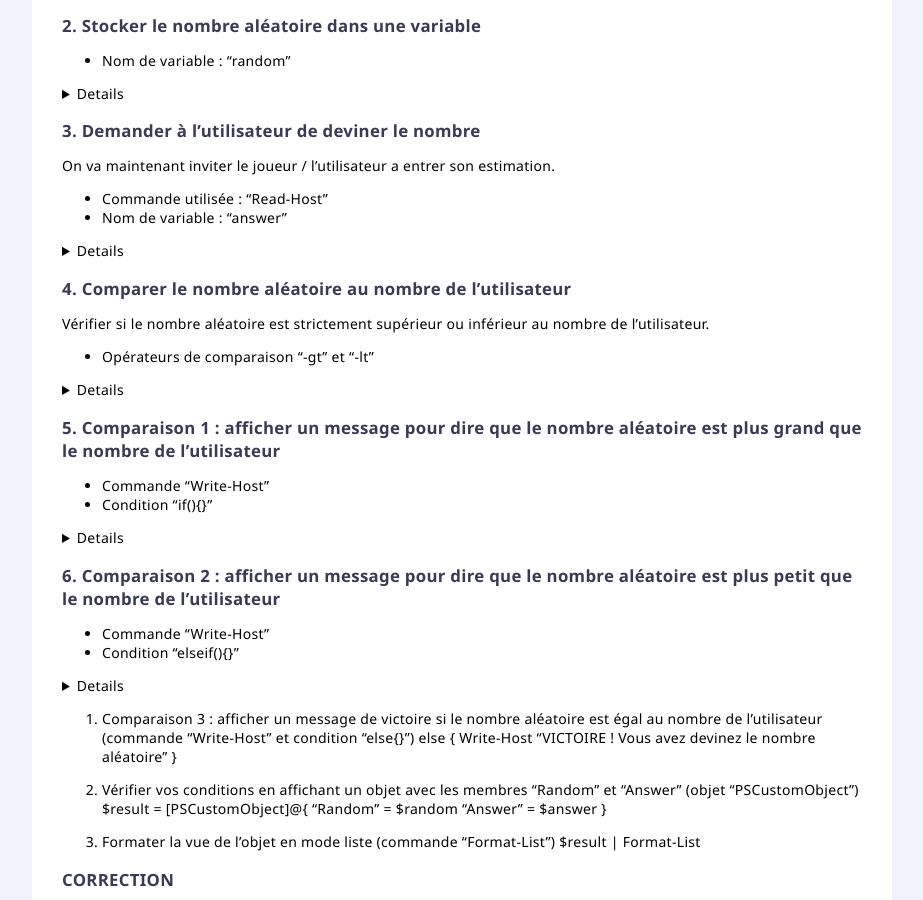
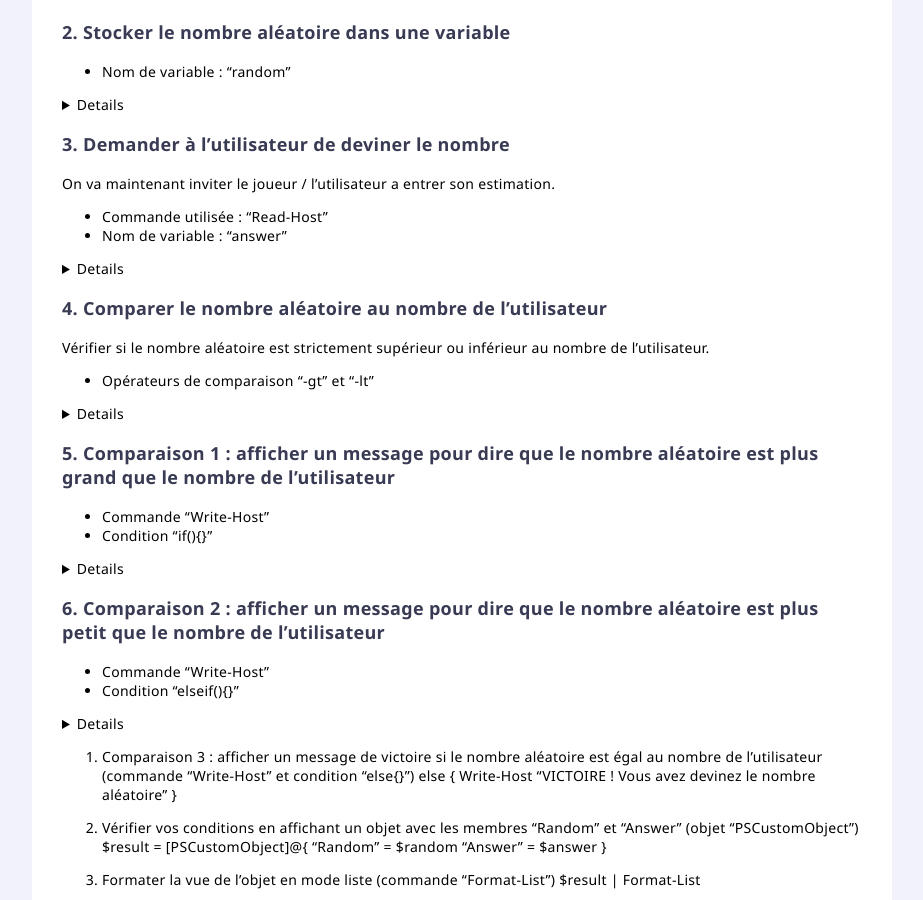
Before and after one commit to leobouard/leobouard.github.io, a Jekyll site: the page built from _posts/2022-10-21-cours-pratique-posh-1.md, in a window 1280 px wide and 900 px high, scrolled down 545 px. Shown: the whole window, without its empty margins (178-1101 px from the left). Built offline with Jekyll 4.4.1, drawn with Linux system fonts in a browser that asks for light colours.

Commit message:
Update 2022-10-21-cours-pratique-posh-1.md

````diff
--- a/_posts/2022-10-21-cours-pratique-posh-1.md
+++ b/_posts/2022-10-21-cours-pratique-posh-1.md
@@ -5,7 +5,7 @@
 icon: 🎓
 ---
 
-## 1. Générer un nombre entier aléatoire entre 1 et 1000
+### 1. Générer un nombre entier aléatoire entre 1 et 1000
 
 La première pierre est posée : la génération du nombre aléatoire qui doit être deviné par le joueur !
 
@@ -15,7 +15,7 @@
   <code>Get-Random -Minimum 1 -Maximum 1000</code>
 </details>
 
-## 2. Stocker le nombre aléatoire dans une variable
+### 2. Stocker le nombre aléatoire dans une variable
 
 - Nom de variable : "random"
 
@@ -23,7 +23,7 @@
   <code>$random = Get-Random -Minimum 1 -Maximum 1000</code>
 </details>
 
-## 3. Demander à l'utilisateur de deviner le nombre
+### 3. Demander à l'utilisateur de deviner le nombre
 
 On va maintenant inviter le joueur / l'utilisateur a entrer son estimation.
 
@@ -31,60 +31,42 @@
 - Nom de variable : "answer"
 
 <details>
-
-`$answer = Read-Host "Deviner le nombre"`
-
+  <code>$answer = Read-Host "Deviner le nombre"</code>
 </details>
 
-## 4. Comparer le nombre aléatoire au nombre de l'utilisateur
+### 4. Comparer le nombre aléatoire au nombre de l'utilisateur
 
 Vérifier si le nombre aléatoire est strictement supérieur ou inférieur au nombre de l'utilisateur.
 
 - Opérateurs de comparaison "-gt" et "-lt"
 
 <details>
-
-```powershell
-
-# Aléatoire est supérieur au nb utilisateur
-$random -gt $answer
-$answer -lt $random
-# Aléatoire est plus petit que nb utilisateur
-$random -lt $answer
-$answer -gt $random
-
-```
-
+  <pre><code>
+    # Aléatoire est supérieur au nb utilisateur
+    $random -gt $answer
+    $answer -lt $random
+    # Aléatoire est plus petit que nb utilisateur
+    $random -lt $answer
+    $answer -gt $random
+  </code></pre>
 </details>
 
-## 5. Comparaison 1 : afficher un message pour dire que le nombre aléatoire est plus grand que le nombre de l'utilisateur
+### 5. Comparaison 1 : afficher un message pour dire que le nombre aléatoire est plus grand que le nombre de l'utilisateur
 
 - Commande "Write-Host"
 - Condition "if(){}"
 
 <details>
-
-```powershell
-
-if ($random -gt $answer) { Write-Host "??? est plus grand que $answer" }
-
-```
-
+  <code>if ($random -gt $answer) { Write-Host "??? est plus grand que $answer" }</code>
 </details>
 
-## 6. Comparaison 2 : afficher un message pour dire que le nombre aléatoire est plus petit que le nombre de l'utilisateur
+### 6. Comparaison 2 : afficher un message pour dire que le nombre aléatoire est plus petit que le nombre de l'utilisateur
 
 - Commande "Write-Host"
 - Condition "elseif(){}"
 
 <details>
-
-```powershell
-
-elseif ($random -lt $answer) { Write-Host "??? est plus petit que $answer" }
-
-```
-
+  <code>elseif ($random -lt $answer) { Write-Host "??? est plus petit que $answer" }</code>
 </details>
 
 1. Comparaison 3 : afficher un message de victoire si le nombre aléatoire est égal au nombre de l'utilisateur (commande "Write-Host" et condition "else{}")
@@ -100,6 +82,7 @@
 $result | Format-List
 
 ## CORRECTION
+
 
 ```powershell
 
````
